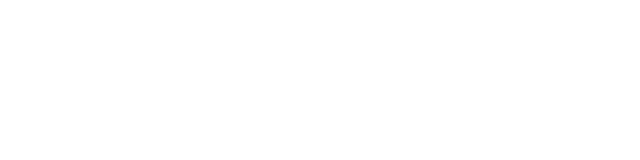
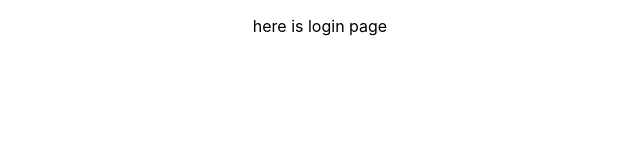
Before and after one commit to yeongjaelee/drfproject_frontend-react.js-, a React (Create React App) app: page /Login in a window 1280 px wide. Before the commit this address had no page. Shown: the top 160 px of the page, without its empty margins (320-960 px from the left). Built offline with nearby package versions, Linux system fonts and the light colour scheme.

Commit message:
start to make login function

```diff
--- a/src/App.js
+++ b/src/App.js
@@ -6,6 +6,7 @@ import Post_create from "./pages/Post_create.js";
 import { BrowserRouter, Routes, Route } from 'react-router-dom';
 import Post_detail from "./pages/Post_detail";
 import Main from "./pages/Main";
+import Login from "./pages/Login";
 function App() {
   return (
     <div className="App">
@@ -17,6 +18,7 @@ function App() {
               <Route path="/Post/*" element={<Post />}></Route>
               <Route path="Post/Post_create/*" element={<Post_create />}></Route>
               <Route path="Post/Post_detail/*" element={<Post_detail />}></Route>
+              <Route path="Login/*" element={<Login />}></Route>
           </Routes>
         </BrowserRouter>
     </div>
--- /dev/null
+++ b/src/pages/Login.js
@@ -0,0 +1,9 @@
+const Login = () =>{
+    return(
+        <div>
+            <p>here is login page</p>
+        </div>
+    )
+}
+
+export default Login;
--- a/src/pages/Main.js
+++ b/src/pages/Main.js
@@ -12,6 +12,9 @@ function Main(){
                     <h3>rest api</h3>
                 </Link>
             <h1>yeongjae's develop projects</h1>
+                <Link to="Login/">
+                    <h3>Login</h3>
+                </Link>
         </>
     )
 }
```
